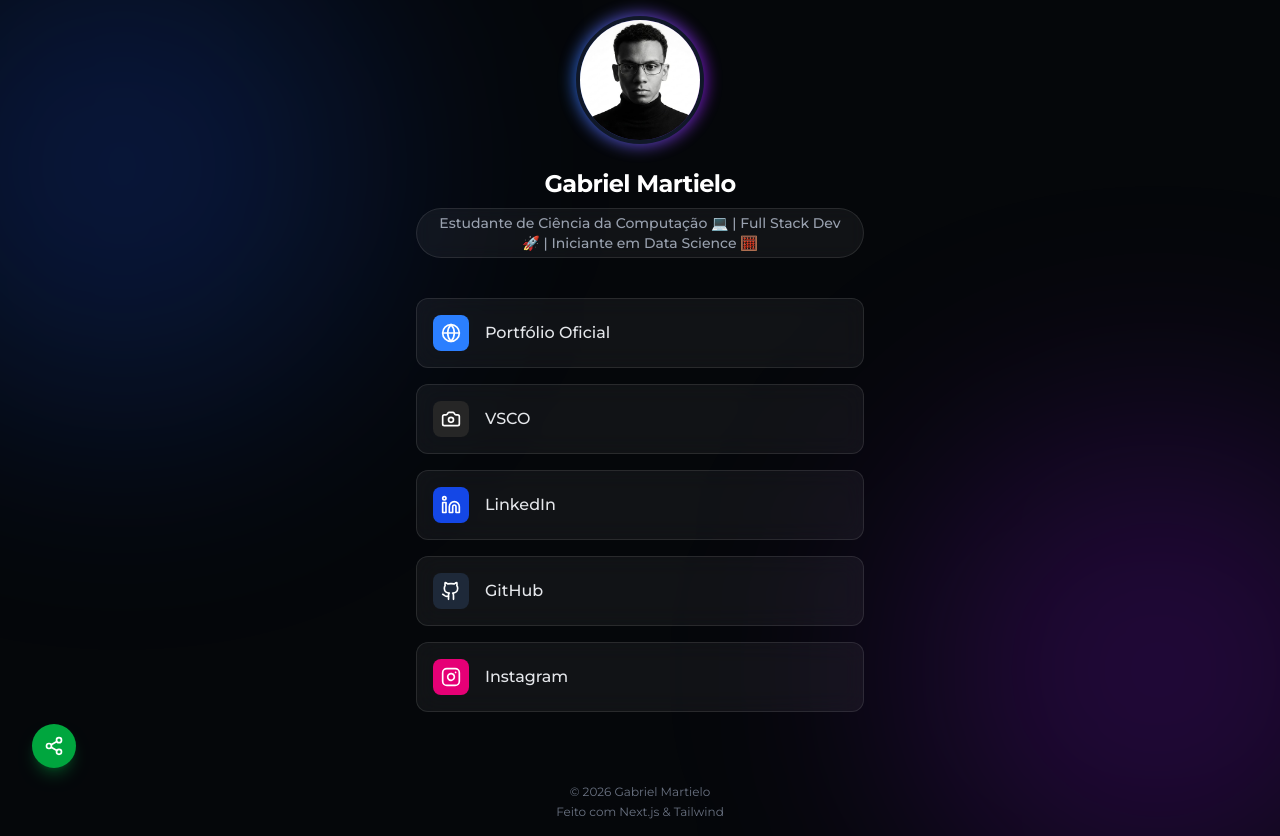
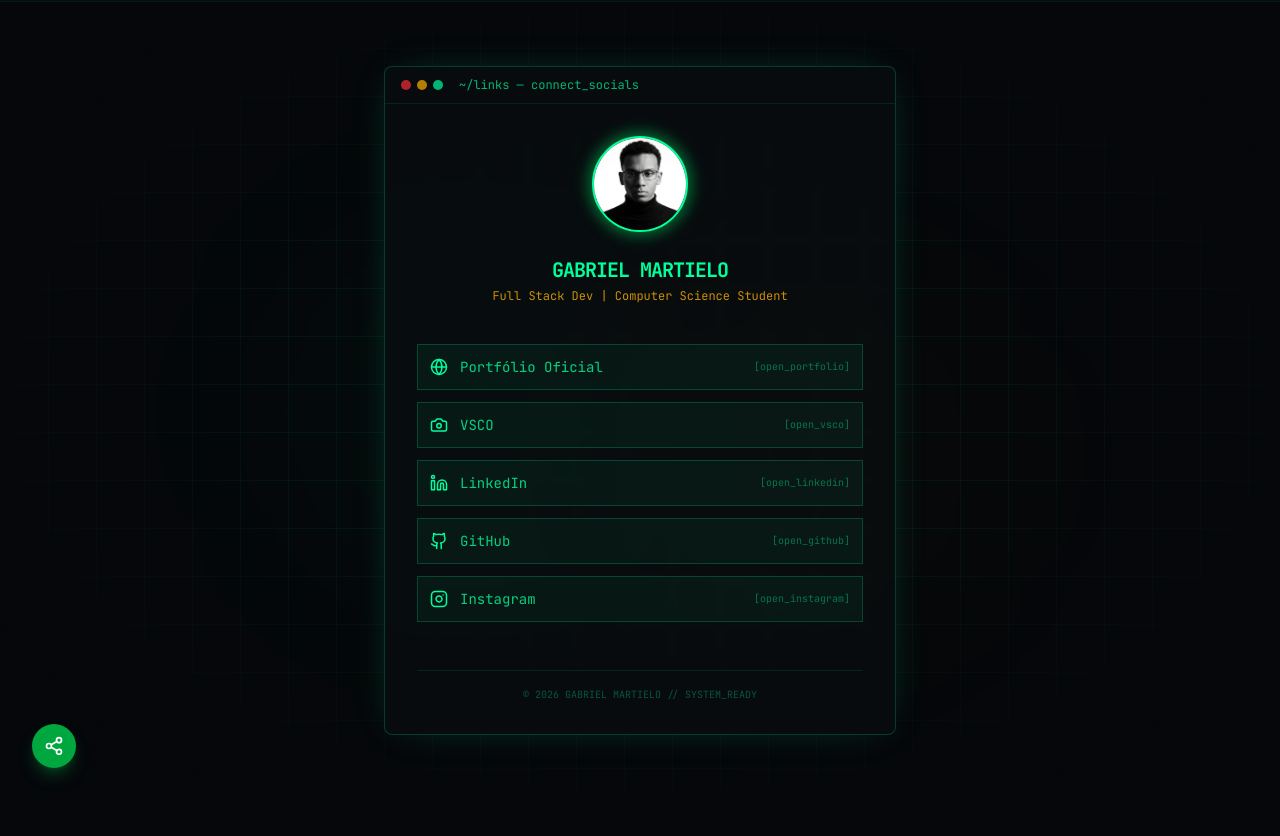
Before and after one commit to smartielo/meu-portfolio, a Next.js app: page /links in a window 1280 px wide. After the commit the page ends 800 px from the top, so only its background shows below. Built offline with nearby package versions, Linux system fonts and the light colour scheme.

Commit message:
feat: atualizar informações do perfil e remover comentários desnecessários

```diff
--- a/src/app/links/page.tsx
+++ b/src/app/links/page.tsx
@@ -1,58 +1,57 @@
 import Image from "next/image";
 import Link from "next/link";
-import { Github, Linkedin, Mail, Globe, MessageCircle, Instagram, Camera } from "lucide-react";
+import { Github, Linkedin, Globe, Camera, Instagram } from "lucide-react";
+import { HudGridBackground } from "@/components/ui/HudGridBackground";
+import { TerminalWindow } from "@/components/ui/TerminalWindow";
 
-// Dados dos links (Você pode mover para um arquivo separado depois se quiser)
 const links = [
   {
     title: "Portfólio Oficial",
-    url: "/", // Volta para a home do site
+    url: "/",
     icon: Globe,
-    color: "bg-blue-500",
+    label: "open_portfolio",
   },
   {
     title: "VSCO",
-    url: "https://vsco.co/gbehindthescenes", // Coloque seu link do VSCO aqui
+    url: "https://vsco.co/gbehindthescenes",
     icon: Camera,
-    color: "bg-neutral-800", // Tom escuro/cinza que combina com o VSCO
+    label: "open_vsco",
   },
   {
     title: "LinkedIn",
     url: "https://linkedin.com/in/gabrielmartielo",
     icon: Linkedin,
-    color: "bg-blue-700",
+    label: "open_linkedin",
   },
   {
     title: "GitHub",
     url: "https://github.com/smartielo",
     icon: Github,
-    color: "bg-gray-800",
+    label: "open_github",
   },
   {
     title: "Instagram",
     url: "https://instagram.com/gmartielos",
     icon: Instagram,
-    color: "bg-pink-600",
+    label: "open_instagram",
   },
 ];
 
 export default function LinksPage() {
   return (
-    <main className="min-h-screen w-full flex flex-col items-center justify-center p-4 relative overflow-hidden">
+    <main className="relative min-h-screen w-full flex items-center justify-center p-4 overflow-hidden bg-background text-foreground font-mono">
+      <HudGridBackground />
 
-      {/* Background com Efeitos de Luz (Orbs) */}
-      <div className="absolute top-[-10%] left-[-10%] w-[500px] h-[500px] bg-blue-600/20 rounded-full blur-[120px] pointer-events-none" />
-      <div className="absolute bottom-[-10%] right-[-10%] w-[500px] h-[500px] bg-purple-600/20 rounded-full blur-[120px] pointer-events-none" />
+      <div className="z-10 w-full max-w-lg">
+        <TerminalWindow path="~/links" title="connect_socials" className="mx-auto">
+          <div className="flex flex-col items-center text-center gap-6">
 
-      {/* Container Principal (Glass Effect) */}
-      <div className="z-10 w-full max-w-md flex flex-col items-center gap-6">
-
-        {/* Foto de Perfil */}
+            {/* Profile Picture */}
             <div className="relative group">
-          <div className="absolute -inset-0.5 bg-gradient-to-r from-blue-500 to-purple-600 rounded-full blur opacity-75 group-hover:opacity-100 transition duration-1000"></div>
-          <div className="relative w-32 h-32 rounded-full overflow-hidden border-4 border-gray-900">
+              <div className="absolute -inset-1 bg-phosphor-green/30 rounded-full blur group-hover:blur-md transition-all duration-500" />
+              <div className="relative w-24 h-24 rounded-full overflow-hidden border-2 border-phosphor-green shadow-[0_0_15px_rgba(0,255,0,0.2)]">
                 <Image
-              src="/projects/perfillinks.jpg" // Certifique-se que essa imagem existe ou use a do GitHub
+                  src="/projects/perfillinks.jpg"
                   alt="Gabriel Martielo"
                   fill
                   className="object-cover"
@@ -61,49 +60,46 @@ export default function LinksPage() {
               </div>
             </div>
 
-        {/* Textos */}
-        <div className="text-center space-y-2 mb-4">
-          <h1 className="text-2xl font-bold text-white tracking-tight">
-            Gabriel Martielo
+            {/* Header */}
+            <div className="space-y-1">
+              <h1 className="text-xl font-bold text-phosphor-green tracking-tighter">
+                GABRIEL MARTIELO
               </h1>
-          <p className="text-gray-400 text-sm font-medium px-4 py-1 rounded-full bg-white/5 border border-white/10 backdrop-blur-sm inline-block">
-            Estudante de Ciência da Computação 💻 | Full Stack Dev 🚀 | Iniciante em Data Science 🧮
+              <p className="text-phosphor-amber text-xs opacity-80">
+                Full Stack Dev | Computer Science Student
               </p>
             </div>
 
-        {/* Lista de Links */}
-        <div className="w-full flex flex-col gap-4">
+            {/* Links Grid */}
+            <div className="w-full grid gap-3 mt-4">
               {links.map((link, index) => (
                 <Link
                   key={index}
                   href={link.url}
                   target={link.url.startsWith("/") ? "_self" : "_blank"}
-              className="group relative w-full p-4 flex items-center gap-4 bg-white/5 hover:bg-white/10 border border-white/10 hover:border-white/20 rounded-xl transition-all duration-300 backdrop-blur-md hover:scale-[1.02] active:scale-[0.98]"
+                  className="group relative flex items-center gap-3 p-3 bg-phosphor-green/5 border border-phosphor-green/20 hover:border-phosphor-amber/50 hover:bg-phosphor-green/10 transition-all duration-200"
                 >
-              {/* Ícone com fundo colorido sutil */}
-              <div className={`p-2 rounded-lg ${link.color} bg-opacity-20 text-white group-hover:scale-110 transition-transform`}>
-                <link.icon size={20} />
+                  <div className="text-phosphor-green group-hover:text-phosphor-amber transition-colors">
+                    <link.icon size={18} />
                   </div>
 
-              {/* Texto */}
-              <span className="font-medium text-gray-200 group-hover:text-white transition-colors">
+                  <span className="text-sm text-phosphor-green/80 group-hover:text-phosphor-amber transition-colors">
                     {link.title}
                   </span>
 
-              {/* Seta discreta no final */}
-              <div className="ml-auto opacity-0 group-hover:opacity-100 transition-opacity -translate-x-2 group-hover:translate-x-0 text-gray-400">
-                →
-              </div>
+                  <span className="ml-auto text-[10px] text-phosphor-green/40 group-hover:text-phosphor-amber/60 font-mono">
+                    [{link.label}]
+                  </span>
                 </Link>
               ))}
             </div>
 
-        {/* Footerzinho simples */}
-        <footer className="mt-12 text-gray-500 text-xs text-center">
-          <p>© 2026 Gabriel Martielo</p>
-          <p className="mt-1">Feito com Next.js & Tailwind</p>
+            {/* Footer */}
+            <footer className="mt-6 pt-4 border-t border-phosphor-green/10 w-full text-phosphor-green/30 text-[10px] text-center">
+              <p>© 2026 GABRIEL MARTIELO // SYSTEM_READY</p>
             </footer>
-
+          </div>
+        </TerminalWindow>
       </div>
     </main>
   );
--- a/src/data/profile.ts
+++ b/src/data/profile.ts
@@ -33,7 +33,7 @@ export interface Course {
   title: string;
   institution: string;
   duration: string;
-  link?: string; // Link para o certificado (usaremos no futuro botão do site)
+  link?: string;
 }
 
 export interface Achievement {
@@ -50,8 +50,8 @@ export interface Achievement {
 
 export interface TechProgress {
   label: string;
-  level: number; // Porcentagem (0 a 100)
-  color: string; // Cor da barra (Hex)
+  level: number;
+  color: string;
 }
 
 export const profileData = {
@@ -229,7 +229,7 @@ export const profileData = {
   achievements: [
     {
       id: "google-student-ambassador",
-      title: "Google Student Ambassador",
+      title: "Embaixador Estudantil do Google - 2026",
       issuer: "Google",
       date: "Agosto 2026",
       description: "Selecionado como Embaixador Estudantil do Google, representando a comunidade acadêmica em iniciativas de tecnologia, capacitação e engajamento com o ecossistema Google.",
@@ -248,7 +248,7 @@ export const profileData = {
 
   // Seu Setup
   setup: {
-    image: "/projects/meu-setup.jpg", // Vamos colocar essa foto depois
+    image: "/projects/meu-setup.jpg",
     description: "Meu cantinho de estudos e desenvolvimento. Focado em produtividade e conforto.",
     specs: [
       "S23 Ultra",
```
Lines whose indentation alone changed are shown as unchanged.
